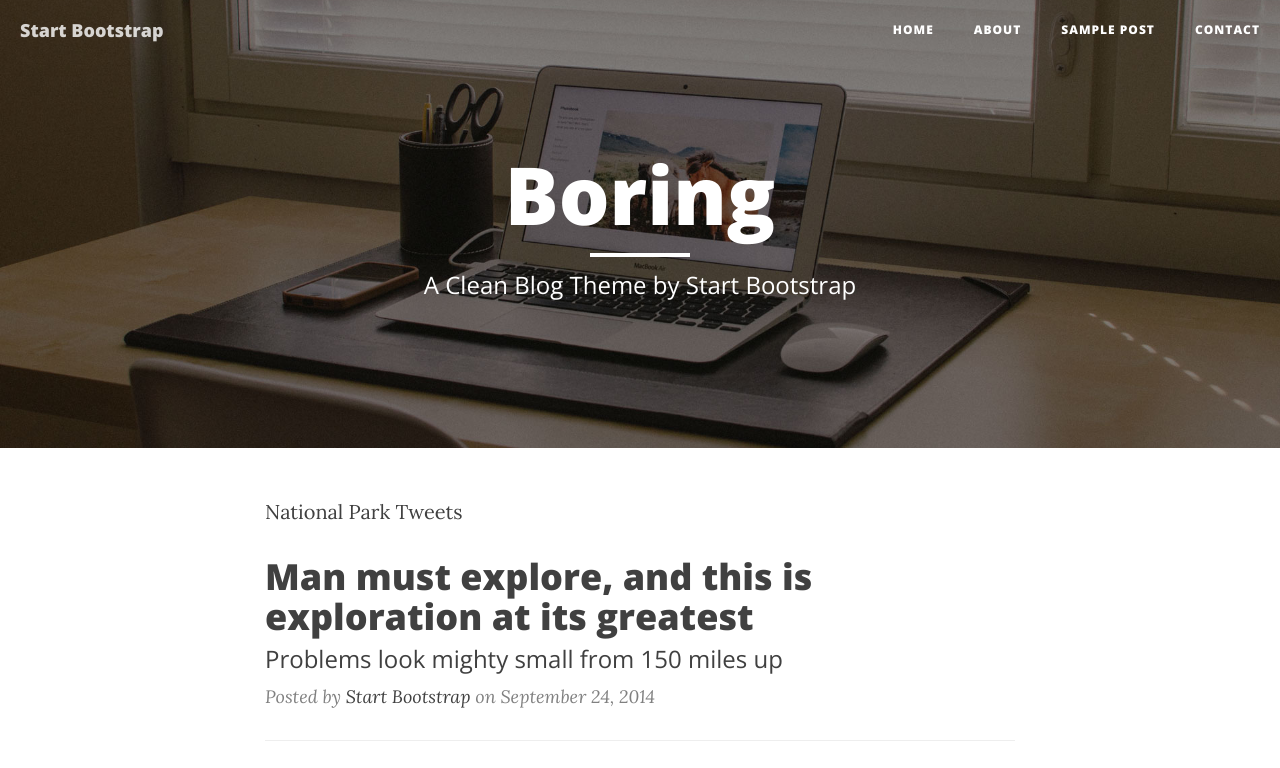
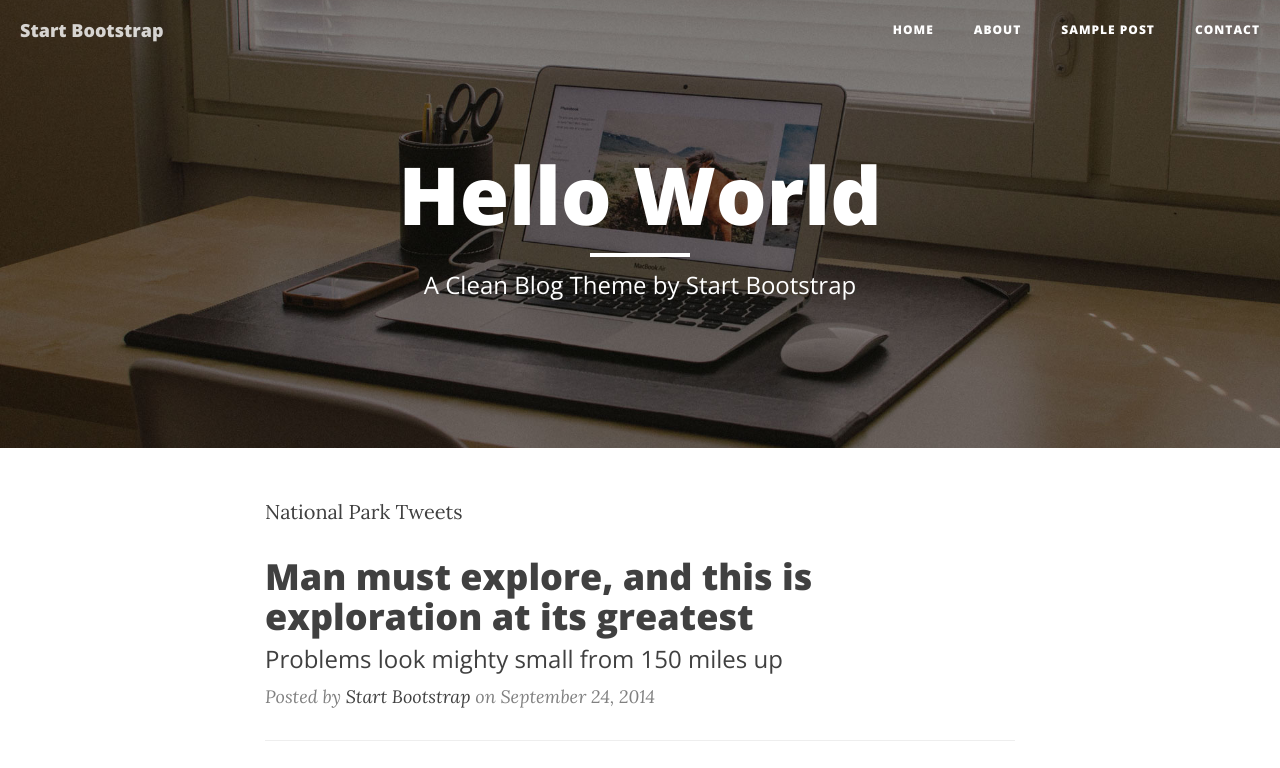
Before and after one commit to cmarcink/devops-insights-1487171973312, a plain HTML site: page index.html in a window 1280 px wide. Shown: the top 768 px of the page. Drawn offline with nearby package versions, Linux system fonts and the light colour scheme.

Commit message:
Hello World

```diff
--- a/index.html
+++ b/index.html
@@ -76,7 +76,7 @@
             <div class="row">
                 <div class="col-lg-8 col-lg-offset-2 col-md-10 col-md-offset-1">
                     <div class="site-heading">
-                        <h1>Boring</h1>
+                        <h1>Hello World</h1>
                         <hr class="small">
                         <span class="subheading">A Clean Blog Theme by Start Bootstrap</span>
                     </div>
```
